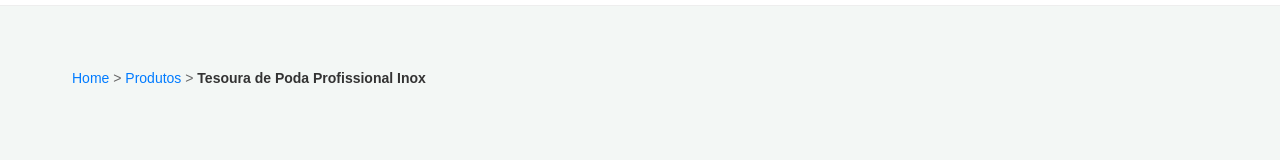
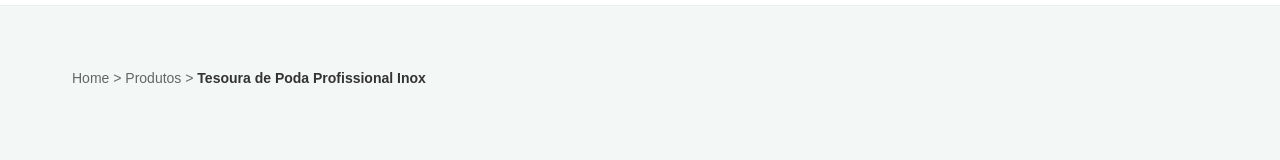
Before and after one commit to Phduartebjj/E-commerce-AgroAgrega, an Angular app in the folder e-commerce-AgroAgrega/: page /products/10dsoifjasdf-1234-5678-90ab-cdefghijklmn in a window 1280 px wide. Shown: the part 205-365 px from the top of the page. Built offline with nearby package versions, Linux system fonts and the light colour scheme.

Commit message:
fix: Corrige cor breadcumb

```diff
--- a/e-commerce-AgroAgrega/src/app/features/product-details/product-details.css
+++ b/e-commerce-AgroAgrega/src/app/features/product-details/product-details.css
@@ -332,7 +332,7 @@
 }
 
 .breadcrumb a {
-  color: #007bff;
+  color: #666;
   text-decoration: none;
 }
 
@@ -344,10 +344,6 @@
   color: #333;
   font-weight: bold;
 }
-
-/* ========================= */
-/* ABAS E CONTEÚDO EXTRA     */
-/* ========================= */
 
 .product-extra {
   grid-column: 1 / -1;
@@ -391,10 +387,6 @@
   background: #2f7d32;
 }
 
-/* ========================= */
-/* ABA: DETALHES             */
-/* ========================= */
-
 .product-details-content {
   margin-bottom: 4rem;
 }
@@ -435,10 +427,6 @@
 .detail-item strong {
   color: #222;
 }
-
-/* ========================= */
-/* ABA: AVALIAÇÕES           */
-/* ========================= */
 
 .product-reviews {
   width: 100%;
@@ -525,10 +513,6 @@
   background: #f5b400;
   transition: width 0.3s ease;
 }
-
-/* ========================= */
-/* NOTIFICAÇÃO DO CARRINHO   */
-/* ========================= */
 
 .cart-notifications {
   position: fixed;
@@ -743,10 +727,6 @@
   color: #777;
 }
 
-/* ========================= */
-/* RESPONSIVIDADE            */
-/* ========================= */
-
 @media (max-width: 768px) {
   .cart-notifications {
     left: 1rem;
```
